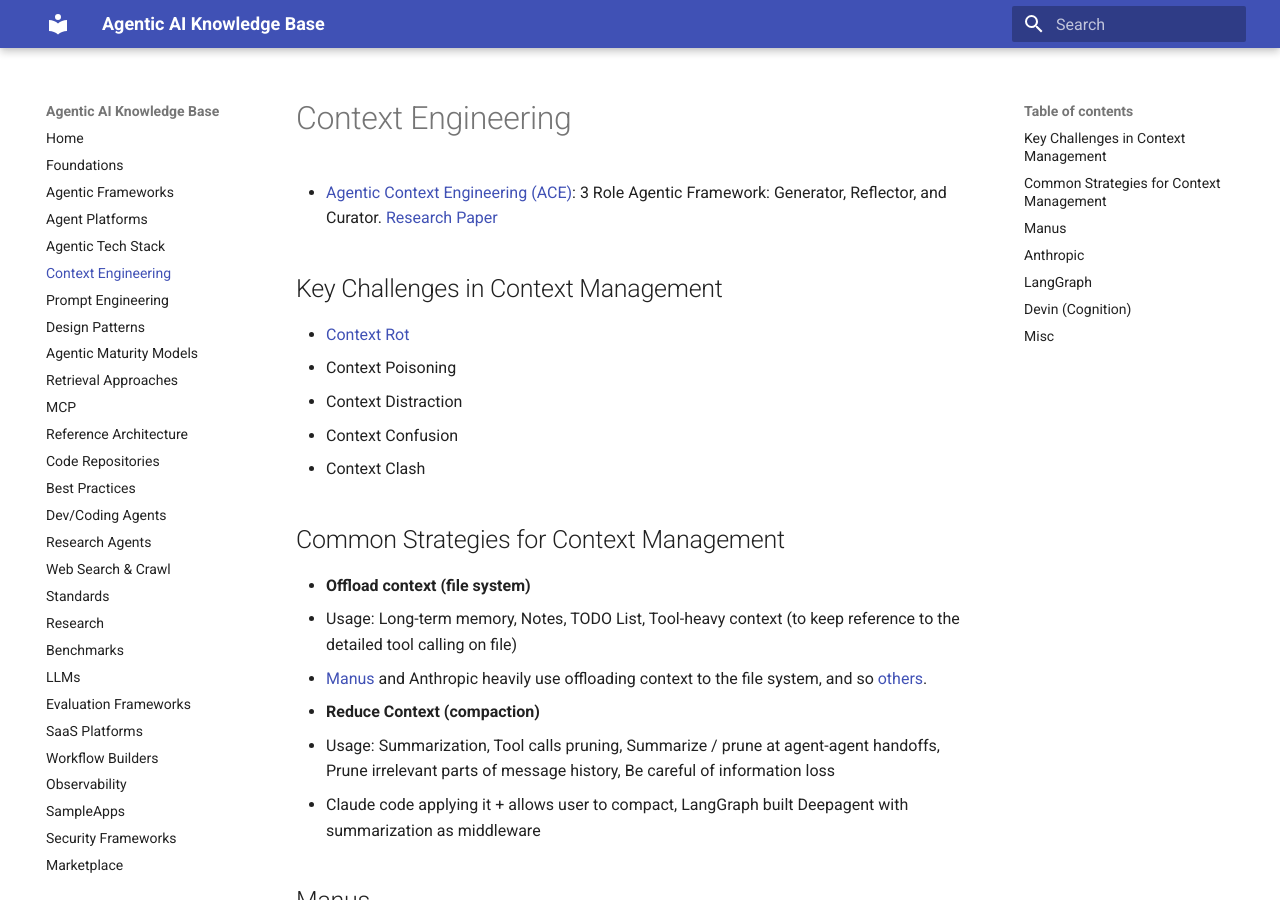
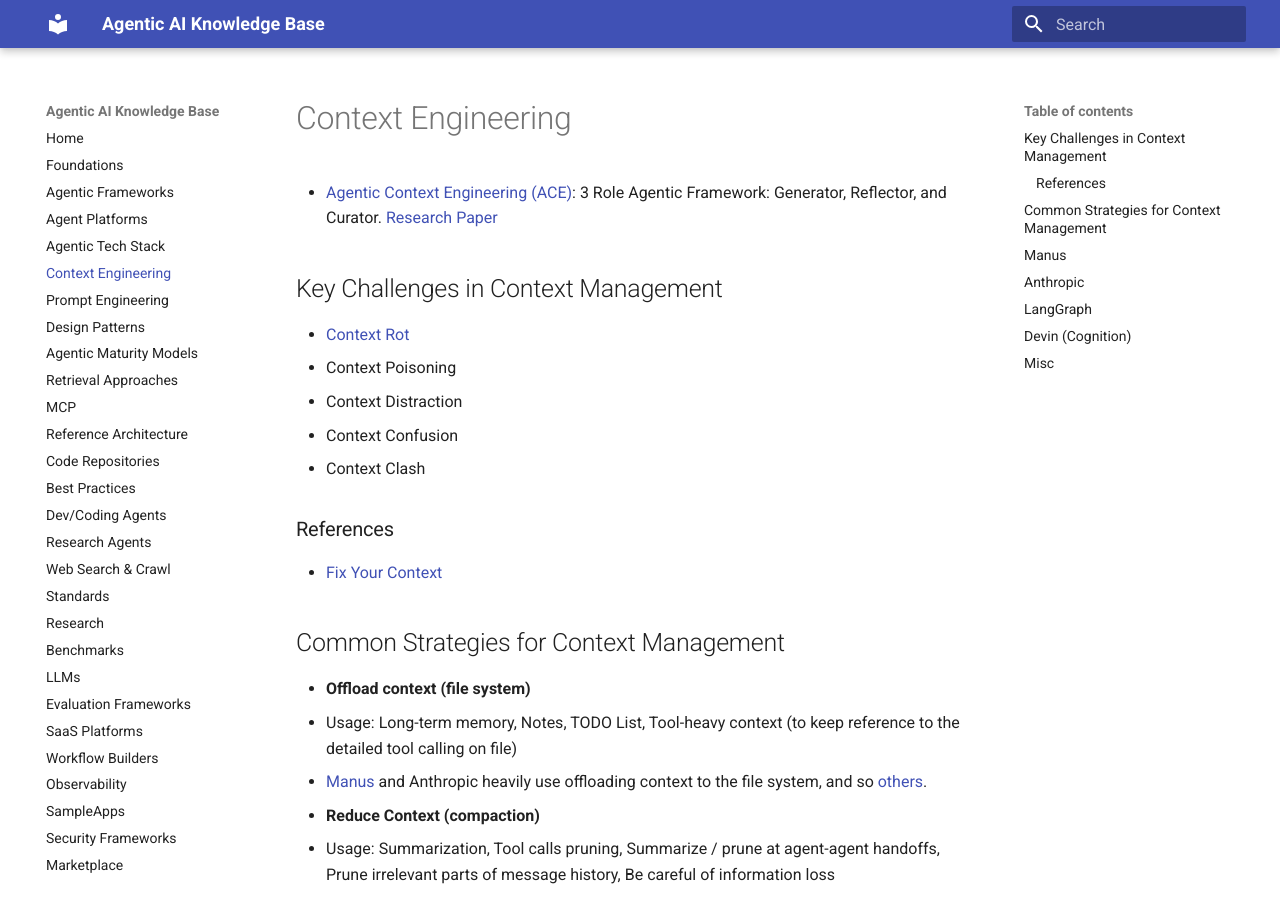
Before and after one commit to ankurkumarz/agentic-ai-knowledge-base, an MkDocs documentation site: the page built from docs/ContextEngineeeing/README.md, in a window 1280 px wide and 900 px high. Built offline with MkDocs 1.6.1 and Material for MkDocs 9.7.7, drawn with Linux system fonts in a browser that asks for light colours.

Commit message:
Add references section to README
Added a references section with a link to 'Fix Your Context'.

```diff
--- a/docs/ContextEngineeeing/README.md
+++ b/docs/ContextEngineeeing/README.md
@@ -9,6 +9,11 @@
 - Context Distraction
 - Context Confusion
 - Context Clash
+
+### References
+
+- [Fix Your Context](https://www.dbreunig.com/2025/06/26/how-to-fix-your-context.html)
+
 
 ## Common Strategies for Context Management
 
```
